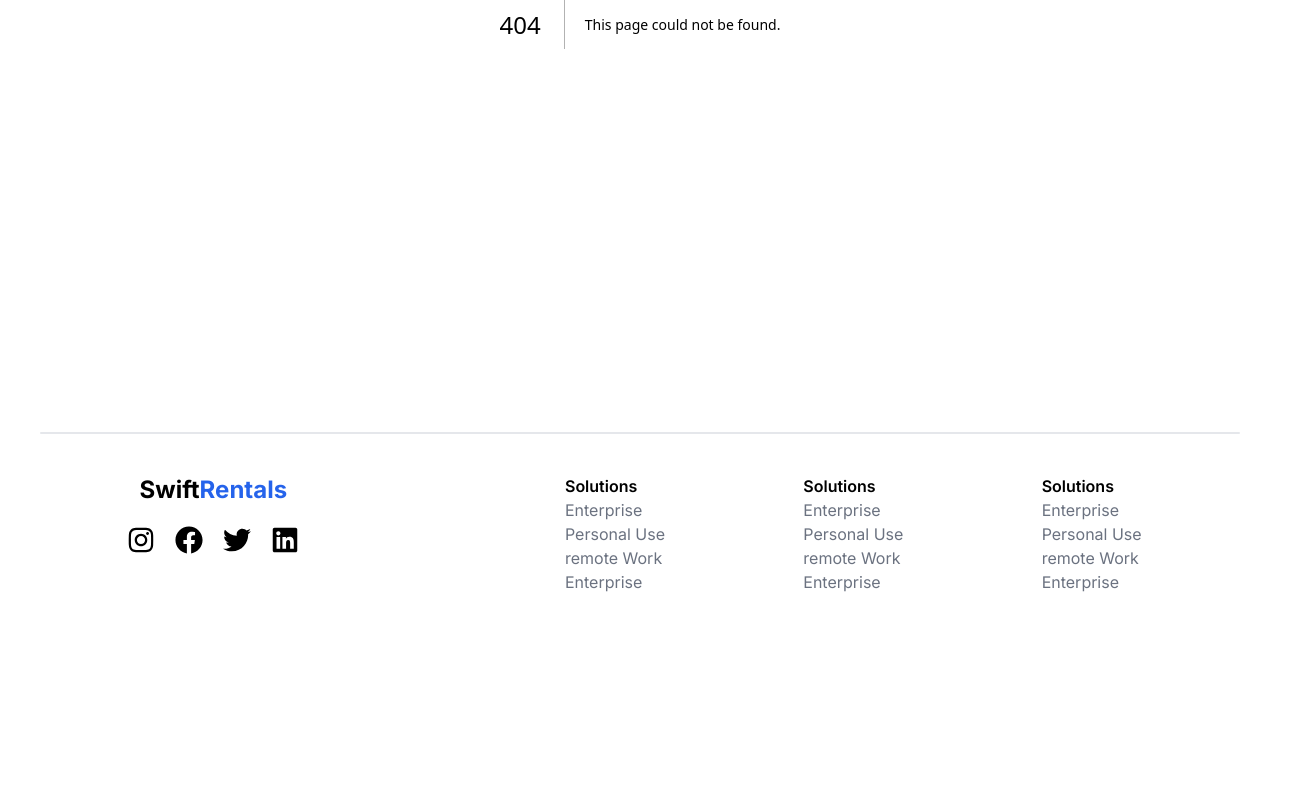
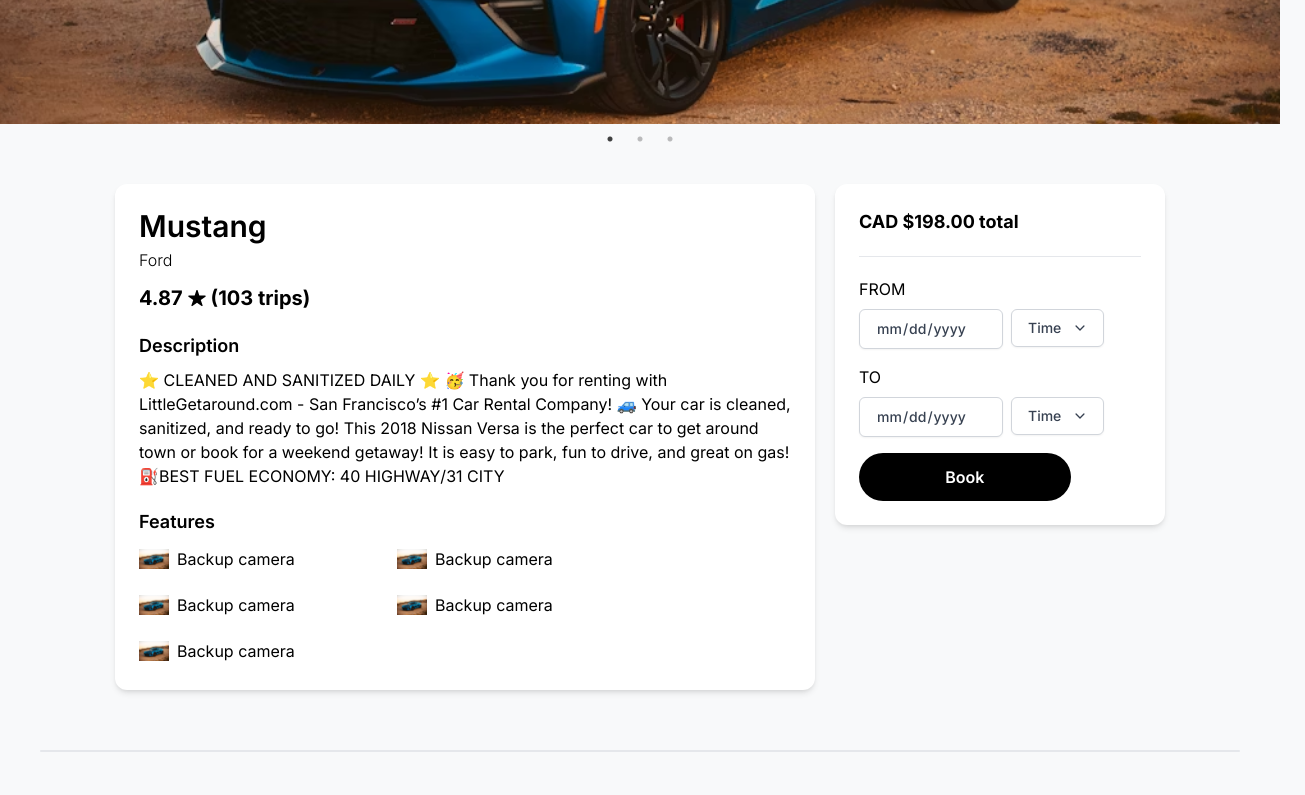
Before and after one commit to CapstoneTeam-3/SwiftRentals, a Next.js app in the folder swift-rentals-frontend/: page /cars/detail in a window 1280 px wide. Before the commit this address had no page. Shown: the part 440-1235 px from the top of the page, 1305 px wide, since content can reach past the window. Before the commit the page ends 1106 px from the top, so only its background shows below. Built offline with nearby package versions, Linux system fonts and the light colour scheme.

Commit message:
feat: user car detail page design

```diff
--- a/swift-rentals-frontend/package.json
+++ b/swift-rentals-frontend/package.json
@@ -18,13 +18,16 @@
     "react-hook-form": "^7.49.3",
     "react-icons": "^5.0.1",
     "react-redux": "^9.1.0",
+    "react-slick": "^0.30.1",
     "react-toastify": "^10.0.4",
+    "slick-carousel": "^1.8.1",
     "zod": "^3.22.4"
   },
   "devDependencies": {
     "@types/node": "^20",
     "@types/react": "^18",
     "@types/react-dom": "^18",
+    "@types/react-slick": "^0.23.13",
     "autoprefixer": "^10.0.1",
     "eslint": "^8",
     "eslint-config-next": "14.1.0",
--- /dev/null
+++ b/swift-rentals-frontend/src/app/cars/detail/page.tsx
@@ -0,0 +1,73 @@
+"use client"
+import { IoIosStar } from "react-icons/io";
+import { FaMapLocationDot } from "react-icons/fa6";
+import { SlHeart } from "react-icons/sl";
+import Dropdown from "@/app/components/Dropdown";
+import SimpleSlider from "@/app/components/Slider";
+
+export default function AdminHome() {
+    const timeSlots = [
+        { value: '9:00am', label: '9:00am' },
+        { value: '10:00am', label: '10:00am' },
+        { value: '11:00am', label: '11:00am' },
+        { value: '12:00am', label: '12:00am' },
+        { value: '1:00pm', label: '1:00pm' },
+    ]
+    return (
+        <main className="min-h-screen w-full ">
+            <div className="h-[500px] w-full">
+                {/* <img src="/images/car.png" className="h-full w-full object-cover" /> */}
+                <SimpleSlider images={["/images/car.png", "/images/car.png", "/images/car.png"]}/>
+            </div>
+            <div className="container mx-auto md:max-w-[1050px] py-5">
+                <div className="flex flex-wrap gap-5">
+                    <div className="mt-10 mb-8 w-2/3 ">
+                        <div className="bg-white rounded-xl shadow-md p-6">
+                            <h1 className="text-3xl mb-1 font-semibold">Mustang</h1>
+                            <h2 className="text-md font-light">Ford</h2>
+                            <span className="flex items-center mt-3 mb-1 text-xl font-bold">4.87 <IoIosStar className="mx-1" />(103 trips)</span>
+                            <h2 className="text-lg font-semibold mt-5 mb-2">Description</h2>
+                            <p>⭐ CLEANED AND SANITIZED DAILY ⭐
+
+                                🥳 Thank you for renting with LittleGetaround.com - San Francisco’s #1 Car Rental Company! 🚙 Your car is cleaned, sanitized, and ready to go!
+
+                                This 2018 Nissan Versa is the perfect car to get around town or book for a weekend getaway! It is easy to park, fun to drive, and great on gas!
+
+                                ⛽BEST FUEL ECONOMY:
+                                40 HIGHWAY/31 CITY</p>
+
+                            <h2 className="text-lg font-semibold mt-5 mb-2">Features</h2>
+                            <div className="grid grid-cols-2 gap-4 max-w-[500px]">
+                                {[1, 2, 3, 4, 5].map(() =>
+                                    <div className="flex items-center">
+                                        <img src="/images/car.png" className="h-[30px] w-[30px] object-contain" />
+                                        <span className="ms-2">Backup camera</span>
+                                    </div>
+                                )}
+                            </div>
+                        </div>
+                    </div>
+                    <div className="mt-10 flex-1 w-1/3">
+                        <div className="bg-white rounded-xl shadow-md p-6">
+                            <span className="text-lg font-bold mb-1 text-right me-2">CAD $198.00 total</span>
+                            <hr className="my-5" />
+                            <h3 className="mb-2">FROM</h3>
+                            <div className="flex item-center">
+                                <input type="date" className="flex items-center px-4 py-2 text-sm font-medium text-gray-700 bg-white border border-gray-300 rounded-md shadow-sm me-2" />
+                                <Dropdown label="Time" options={timeSlots} onChange={() => { }} />
+                            </div>
+                            <h3 className="mb-2 mt-4">TO</h3>
+                            <div className="flex item-center">
+                                <input type="date" className="flex items-center px-4 py-2 text-sm font-medium text-gray-700 bg-white border border-gray-300 rounded-md shadow-sm me-2" />
+                                <Dropdown label="Time" options={timeSlots} onChange={() => { }} />
+                            </div>
+                            <button
+                                className="bg-black text-white font-semibold p-3 w-full sm:w-3/4 rounded-full mt-4 hover:opacity-80 transition-opacity"
+                            >Book</button>
+                        </div>
+                    </div>
+                </div>
+            </div>
+        </main>
+    )
+}
--- a/swift-rentals-frontend/src/app/cars/page.tsx
+++ b/swift-rentals-frontend/src/app/cars/page.tsx
@@ -4,6 +4,7 @@ import { FaMapLocationDot } from "react-icons/fa6";
 import { SlHeart } from "react-icons/sl";
 import Dropdown from "../components/Dropdown";
 import { IoFilterSharp } from "react-icons/io5";
+import Link from "next/link";
 
 export default function AdminHome() {
     return (
@@ -16,7 +17,7 @@ export default function AdminHome() {
                 </div>
                 <div className="grid grid-cols-1 gap-5">
                     {[1, 2, 3, 4, 5].map((item) =>
-                        <div className="flex border bg-white rounded-2xl overflow-hidden">
+                        <Link href={`/cars/detail`} className="flex border bg-white rounded-2xl overflow-hidden">
                             <div className="w-[300px]">
                                 <img src="images/car.png" className="h-[180px] w-full object-cover" />
                             </div>
@@ -33,7 +34,7 @@ export default function AdminHome() {
                                 </div>
                                 <span className="text-lg font-bold mb-1 text-right me-2">CAD $198.00 total</span>
                             </div>
-                        </div>
+                        </Link>
                     )}
                 </div>
             </div>
--- /dev/null
+++ b/swift-rentals-frontend/src/app/components/Slider/index.tsx
@@ -0,0 +1,30 @@
+import React, { Component } from "react";
+import Slider from "react-slick";
+
+function CustomSlider({ images }: { images: string[] }) {
+    const settings = {
+        // customPaging: function (i: number) {
+        //     return (
+        //         <a className="w-[350px]">
+        //             <img src={images[i]} width="150" alt="car" className="h-[100px] w-[350px] object-cover m-3" />
+        //         </a>
+        //     );
+        // },
+        dots: true,
+        dotsClass: "slick-dots slick-thumb",
+        infinite: true,
+        speed: 500,
+        slidesToShow: 1,
+        slidesToScroll: 1
+    };
+    return (
+        <div className="slider-container">
+            <Slider {...settings}>
+                {images?.map((img, index) => (
+                    <img key={index} src={img} alt="car" className="h-[500px] w-full object-cover" />
+                ))}
+            </Slider>
+        </div>
+    );
+}
+export default CustomSlider;
--- a/swift-rentals-frontend/src/app/layout.tsx
+++ b/swift-rentals-frontend/src/app/layout.tsx
@@ -5,6 +5,8 @@ import { Bounce, ToastContainer } from "react-toastify";
 import Footer from "./components/footer/Footer";
 import DesktopNav from "./components/nav/DesktopNav";
 import MobileNav from "./components/nav/MobileNav";
+import "slick-carousel/slick/slick.css";
+import "slick-carousel/slick/slick-theme.css";
 import "./globals.css";
 
 const inter = Inter({ subsets: ["latin"] });
```
Also changed, not shown: 1 other file (tests, documents, lock files or other folders).
